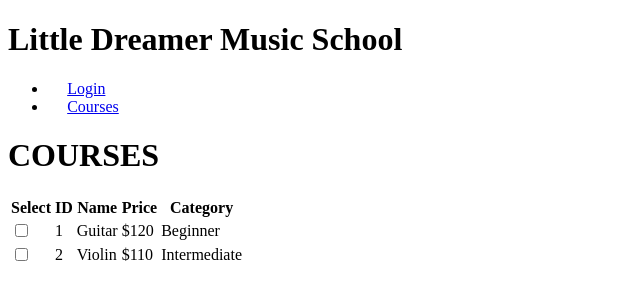
After one commit to liguang02/Web-Database-Interface, a PHP site: page /courses.php in a window 1280 px wide. The commit adds this page. Shown: the top 300 px of the page, without its empty margins (0-640 px from the left). Run offline with PHP 8.4, Linux system fonts and the light colour scheme; a user stored in the database is signed in; data comes from the database, SQL or seed files in the repository; both versions use the stored data as it was after the commit.

Commit message:
Completed listing of courses and navigation menu

```diff
--- /dev/null
+++ b/courses.php
@@ -0,0 +1,44 @@
+<?php
+require_once('common.php');
+/** @var PDO $dbh Database Connection */
+
+$courses = $dbh->prepare("SELECT * FROM `course`");
+
+include('index.html');
+?>
+
+<h1>COURSES</h1>
+<div>
+    <?php if ($courses->execute() && $courses->rowCount() > 0) { ?>
+        <table>
+            <thead>
+            <tr>
+                <th>Select</th>
+                <th>ID</th>
+                <th>Name</th>
+                <th>Price</th>
+                <th>Category</th>
+            </tr>
+            </thead>
+            <tbody>
+            <?php while ($course = $courses->fetchObject()) { ?>
+                <tr>
+                    <td><input type="checkbox" name="course_ids[]" class="course-delete" value="<?php echo $course->id; ?>"/></td>
+                    <td><?= $course->id ?></td>
+                    <td class="table-cell-left"><?= $course->name ?></td>
+                    <td class="table-cell-left">$<?= $course->price ?></td>
+                    <?php
+                        $cat = $dbh->prepare("SELECT `name` FROM `CATEGORY` WHERE `id`=?");
+                        $cat->execute([$course->category_id]);
+                    ?>
+                    <td><?= $cat->fetchObject()->name ?></td>
+                </tr>
+            <?php } ?>
+            </tbody>
+        </table>
+    <?php } else {?>
+        <p>There's no data in courses</p>
+    <?php } ?>
+</div>
+</body>
+</html>
--- a/dashboard.php
+++ b/dashboard.php
@@ -1,3 +1,3 @@
-<html>
-<h1>DASHBOARD</h1>
-</html>
+<?php
+include('index.html');
+?>
--- /dev/null
+++ b/index.html
@@ -0,0 +1,19 @@
+<!DOCTYPE html>
+<html lang="en">
+<head>
+    <meta charset="UTF-8">
+    <title>Little Dreamer Music School</title>
+<!--    <link rel="stylesheet" href="styles.css">-->
+</head>
+<body>
+<h1>Little Dreamer Music School</h1>
+<nav>
+    <ul class="navbar-nav">
+        <li class="nav-item" style="padding-left:0.2in">
+            <a href="login.php" class="btn btn-primary" >Login</a>
+        </li>
+        <li class="nav-item" style="padding-left:0.2in">
+            <a href="courses.php" class="btn btn-primary" >Courses</a>
+        </li>
+    </ul>
+</nav>
```
Also changed, not shown: db.sql (+9 -1 lines).
